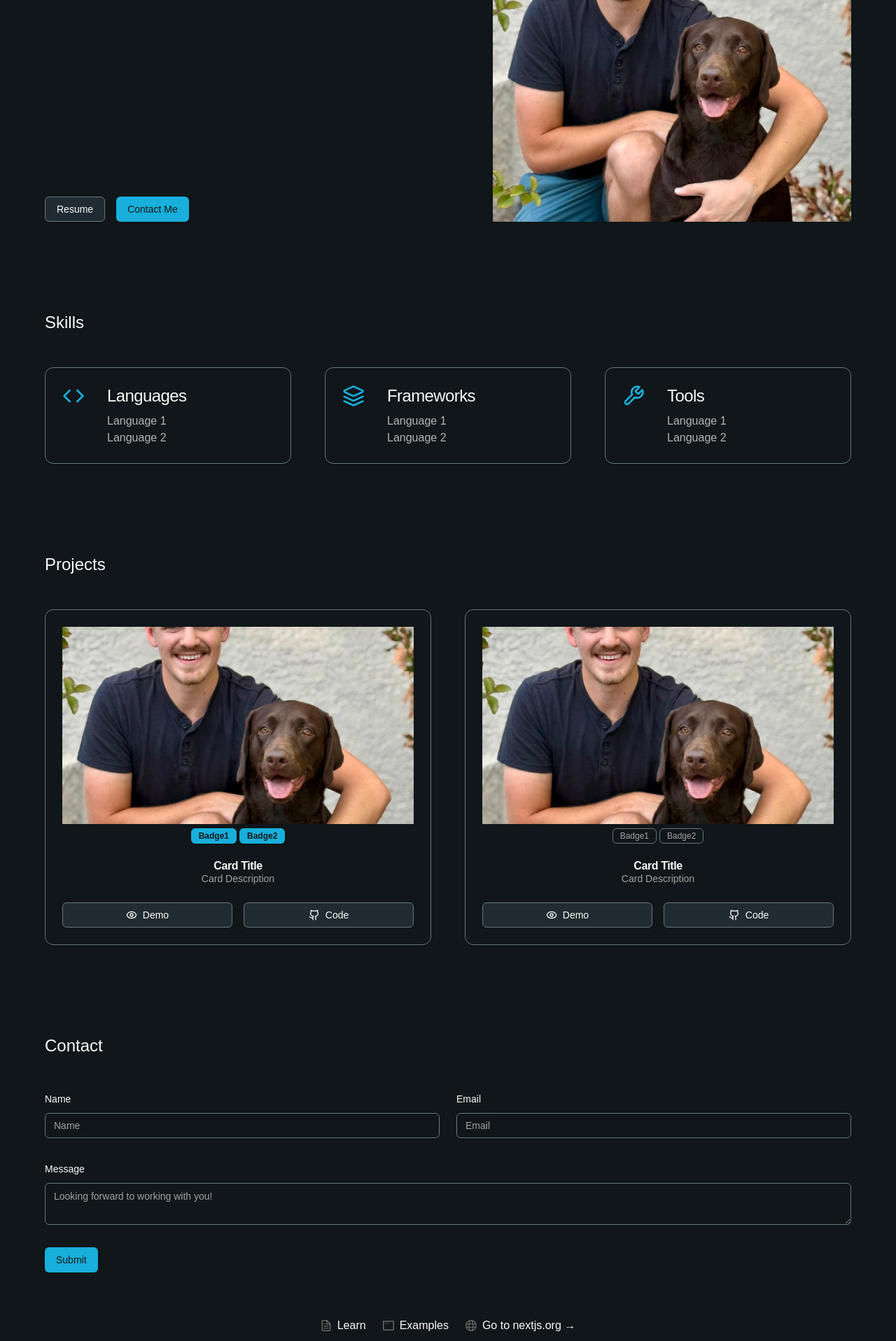
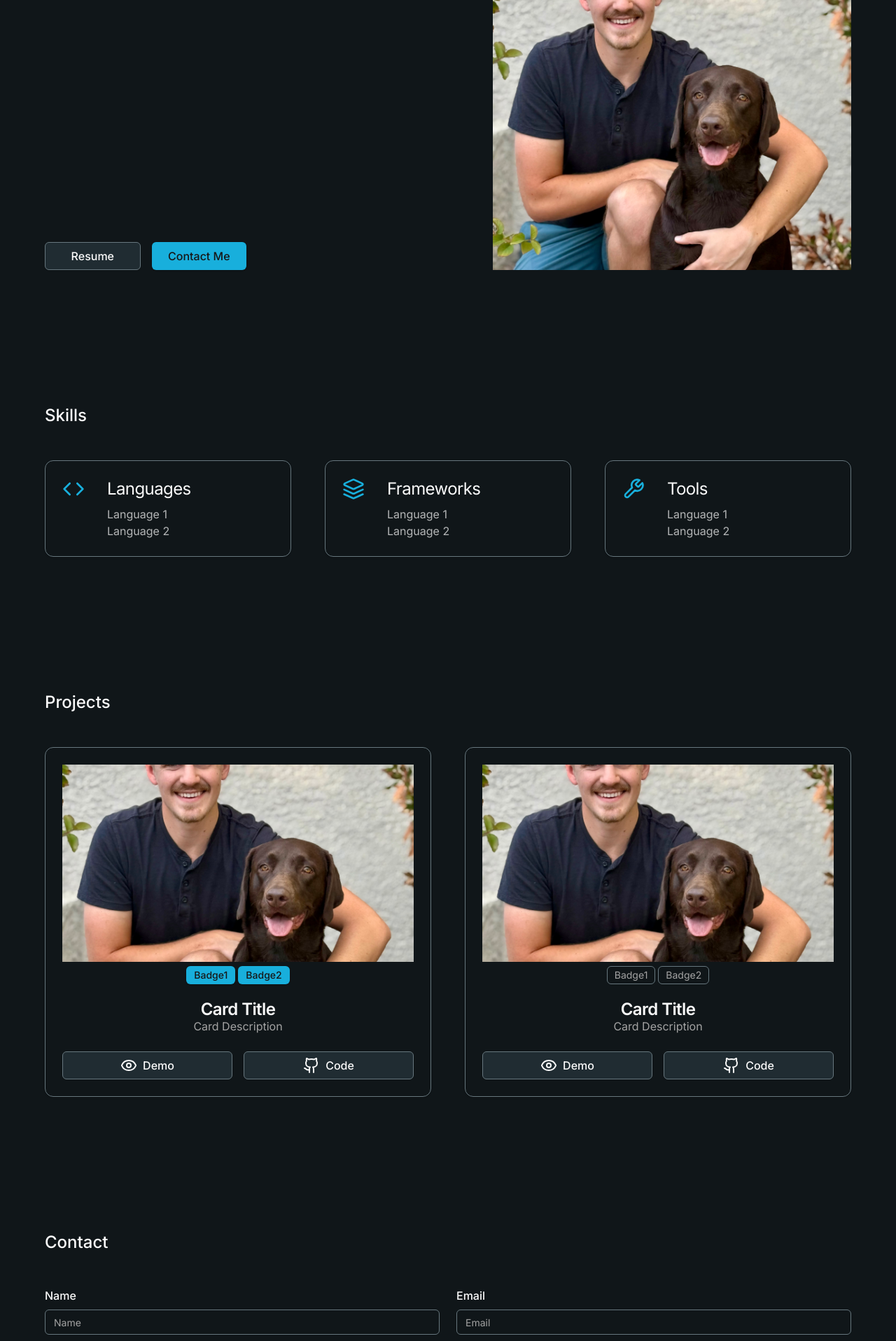
Before and after one commit to meeksdev/logan-meeks-portfolio-website, a Next.js app: page / in a window 1280 px wide. Shown: the part 880-2797 px from the top of the page at 70% size. Built offline with nearby package versions, Linux system fonts and the light colour scheme.

Commit message:
Completion of design template

```diff
--- a/src/app/footer/footer.js
+++ b/src/app/footer/footer.js
@@ -1,35 +1,41 @@
 import Image from 'next/image';
+import Link from 'next/link';
+import { Github, Linkedin } from 'lucide-react';
 
 export default function Footer() {
     return (
-        <footer className="row-start-3 flex gap-6 flex-wrap items-center justify-center">
-            <a
-                className="flex items-center gap-2 hover:underline hover:underline-offset-4"
-                href="https://nextjs.org/learn?utm_source=create-next-app&utm_medium=appdir-template-tw&utm_campaign=create-next-app"
-                target="_blank"
-                rel="noopener noreferrer"
-            >
-                <Image aria-hidden src="/file.svg" alt="File icon" width={16} height={16} />
-                Learn
-            </a>
-            <a
-                className="flex items-center gap-2 hover:underline hover:underline-offset-4"
-                href="https://vercel.com/templates?framework=next.js&utm_source=create-next-app&utm_medium=appdir-template-tw&utm_campaign=create-next-app"
-                target="_blank"
-                rel="noopener noreferrer"
-            >
-                <Image aria-hidden src="/window.svg" alt="Window icon" width={16} height={16} />
-                Examples
-            </a>
-            <a
-                className="flex items-center gap-2 hover:underline hover:underline-offset-4"
-                href="https://nextjs.org?utm_source=create-next-app&utm_medium=appdir-template-tw&utm_campaign=create-next-app"
-                target="_blank"
-                rel="noopener noreferrer"
-            >
-                <Image aria-hidden src="/globe.svg" alt="Globe icon" width={16} height={16} />
-                Go to nextjs.org →
-            </a>
+        <footer className="flex gap-6 flex-wrap justify-between text-center text-muted-foreground border-t pt-8 pb-40 px-8">
+            <section>
+                <div className="flex sm:mx-0 items-start pb-3">
+                    <Image className="overflow-hidden z-0 w-12" src="/Symbol-Light.svg" alt="Picture of Logan Meeks" width={40} height={40} />
+                    <div className="float-right">
+                        <h1 className="text-xl font-semibold text-foreground">Logan Meeks</h1>
+                        <span className="bg-foreground text-background px-1 text-sm font-semibold">Web Development</span>
+                    </div>
+                </div>
+                <div className="flex justify-center gap-4">
+                    <Link href="https://www.linkedin.com/company/meeksdev" rel="noopener noreferrer" title="Linked In" className="hover:text-accent">
+                        <Linkedin />
+                    </Link>
+                    <Link href="https://www.linkedin.com/company/meeksdev" rel="noopener noreferrer" title="Linked In" className="hover:text-accent">
+                        <Github />
+                    </Link>
+                </div>
+
+                {/* Link Github Here */}
+            </section>
+            <section>
+                <h1 className="font-bold pb-7">Contact Information</h1>
+                <Link href="mailto:loganmeeksllc@gmail.com" className="block rounded-full mb-[12px] hover:text-accent">
+                    loganmeeksllc@gmail.com
+                </Link>
+                <Link href="tel:+1-702-521-7541" className="block rounded-full mb-[12px] hover:text-accent">
+                    +1 (702) 521-7541
+                </Link>
+            </section>
+            <section>
+                <h1 className="mb-1 font-bold dark:text-shakespeare-200">Social Media</h1>
+            </section>
         </footer>
     );
 }
--- a/src/app/globals.css
+++ b/src/app/globals.css
@@ -1,13 +1,15 @@
 @tailwind base;
 @tailwind components;
 @tailwind utilities;
+
+/* @import url('https://fonts.googleapis.com/css2?family=Inter:ital,opsz,wght@0,14..32,100..900;1,14..32,100..900&display=swap'); */
 
 html {
     scroll-behavior: smooth;
 }
 
 body {
-    font-family: Arial, Helvetica, sans-serif;
+    font-family: Inter, Arial, Helvetica, sans-serif;
 }
 
 @layer base {
--- a/src/app/header/header.js
+++ b/src/app/header/header.js
@@ -15,40 +15,27 @@ export default function Header({ inViewElement }) {
             <NavigationMenu>
                 <NavigationMenuList className="flex gap-6 flex-wrap items-center justify-center">
                     <NavigationMenuItem>
-                        <NavigationMenuLink href="#" className={`p-2 hover:text-accent ${inViewElement === 'hero' ? 'bg-secondary border-border border' : ''}`}>
+                        <NavigationMenuLink href="#" className={`p-2  hover:text-accent rounded-md ${inViewElement === 'hero' ? 'bg-border' : ''}`}>
                             Home
                         </NavigationMenuLink>
                     </NavigationMenuItem>
                     <NavigationMenuItem>
-                        {/* <NavigationMenuLink href="#about" className={`p-2 hover:text-accent ${aboutInView ? 'text-blue-500' : 'text-red-500'}`}> */}
-                        <NavigationMenuLink
-                            href="#about"
-                            className={`p-2 hover:text-accent ${inViewElement === 'about' ? 'bg-secondary border-border border' : ''}`}
-                        >
+                        <NavigationMenuLink href="#about" className={`p-2  hover:text-accent rounded-md ${inViewElement === 'about' ? 'bg-border' : ''}`}>
                             About
                         </NavigationMenuLink>
                     </NavigationMenuItem>
                     <NavigationMenuItem>
-                        <NavigationMenuLink
-                            href="#skills"
-                            className={`p-2 hover:text-accent ${inViewElement === 'skills' ? 'bg-secondary border-border border' : ''}`}
-                        >
+                        <NavigationMenuLink href="#skills" className={`p-2  hover:text-accent rounded-md ${inViewElement === 'skills' ? 'bg-border' : ''}`}>
                             Skills
                         </NavigationMenuLink>
                     </NavigationMenuItem>
                     <NavigationMenuItem>
-                        <NavigationMenuLink
-                            href="#projects"
-                            className={`p-2 hover:text-accent ${inViewElement === 'projects' ? 'bg-secondary border-border border' : ''}`}
-                        >
+                        <NavigationMenuLink href="#projects" className={`p-2  hover:text-accent rounded-md ${inViewElement === 'projects' ? 'bg-border' : ''}`}>
                             Projects
                         </NavigationMenuLink>
                     </NavigationMenuItem>
                     <NavigationMenuItem>
-                        <NavigationMenuLink
-                            href="#contact"
-                            className={`p-2 hover:text-accent ${inViewElement === 'contact' ? 'bg-secondary border-border border' : ''}`}
-                        >
+                        <NavigationMenuLink href="#contact" className={`p-2  hover:text-accent rounded-md ${inViewElement === 'contact' ? 'bg-border' : ''}`}>
                             Contact
                         </NavigationMenuLink>
                     </NavigationMenuItem>
--- a/src/app/landingPage/landingPage.js
+++ b/src/app/landingPage/landingPage.js
@@ -59,15 +59,15 @@ export default function LandingPage() {
             setInViewElement('hero');
         } */
 
-        console.log(inViewElement);
-    }, [heroInView, aboutInView, skillsInView]);
+        // console.log(inViewElement);
+    }, [heroInView, aboutInView, skillsInView, projectsInView, contactInView]);
 
     return (
         <>
             <Header inViewElement={inViewElement} />
             <main>
                 {/* Hero Section */}
-                <section id="hero" ref={heroRef} className="relative flex bg-secondary justify-center items-center overflow-hidden">
+                <section id="hero" ref={heroRef} className="relative flex bg-secondary justify-center items-center overflow-hidden border-b">
                     <div className="w-full h-full flex-1 flex justify-end items-center">
                         <div className="w-fit h-fit flex justify-center items-center">
                             <svg
@@ -91,24 +91,26 @@ export default function LandingPage() {
                     </div>
 
                     <div className="w-full px-16 py-40 z-10 flex-[1.5]">
-                        <h1 className="w-fit text-5xl">
+                        <h1 className="w-fit text-5xl font-bold leading-tight">
                             Hi, I'm Logan Meeks. <br /> I'm a full stack developer.
                         </h1>
-                        <Button asChild className="w-fit">
+                        <Button asChild className="w-fit mt-2">
                             <Link href="#contact">Contact Me</Link>
                         </Button>
                     </div>
                 </section>
 
                 {/* About Me Section */}
-                <section id="about" ref={aboutRef} className="p-16">
-                    <h2 className="text-2xl mb-12">About Me</h2>
+                <section id="about" ref={aboutRef} className="px-16 py-24">
+                    <h2 className="text-2xl font-medium mb-12">About Me</h2>
                     <section className="flex gap-12 justify-between">
                         <div className="flex flex-col justify-between w-full">
                             <p>Lorem Ipsum Dolor Sit Amet...</p>
-                            <div className="flex gap-4">
-                                <Button variant="secondary">Resume</Button>
-                                <Button>Contact Me</Button>
+                            <div className="flex gap-4 w-72">
+                                <Button variant="secondary" className="w-full">
+                                    Resume
+                                </Button>
+                                <Button className="w-full">Contact Me</Button>
                             </div>
                         </div>
                         <Image className="w-full max-w-lg" src="/pup-n-me.jpg" alt="Picture of Logan Meeks" width={400} height={400} />
@@ -116,8 +118,8 @@ export default function LandingPage() {
                 </section>
 
                 {/* Skills Section */}
-                <section id="skills" ref={skillsRef} className="p-16 visible:bg-red-500">
-                    <h2 className="text-2xl mb-12">Skills</h2>
+                <section id="skills" ref={skillsRef} className="px-16 py-24 visible:bg-red-500">
+                    <h2 className="text-2xl font-medium mb-12">Skills</h2>
                     <section className="flex gap-12">
                         <Card className="w-full flex gap-6 p-6">
                             <CardHeader className="p-0">
@@ -153,8 +155,8 @@ export default function LandingPage() {
                 </section>
 
                 {/* Projects Section */}
-                <section id="projects" ref={projectsRef} className="p-16">
-                    <h2 className="text-2xl mb-12">Projects</h2>
+                <section id="projects" ref={projectsRef} className="px-16 py-24">
+                    <h2 className="text-2xl font-medium mb-12">Projects</h2>
                     <section className="flex gap-12">
                         <Card className="flex flex-col w-full">
                             <CardHeader className="h-full flex flex-col justify-center">
@@ -224,8 +226,8 @@ export default function LandingPage() {
                 </section>
 
                 {/* Contact Section */}
-                <section id="contact" ref={contactRef} className="p-16">
-                    <h2 className="text-2xl mb-12">Contact</h2>
+                <section id="contact" ref={contactRef} className="px-16 py-24">
+                    <h2 className="text-2xl font-medium mb-12">Contact</h2>
                     <ContactForm />
                 </section>
             </main>
--- a/src/app/layout.js
+++ b/src/app/layout.js
@@ -1,7 +1,8 @@
 import localFont from 'next/font/local';
+import { Inter } from 'next/font/google';
 import './globals.css';
 
-const geistSans = localFont({
+/* const geistSans = localFont({
     src: './fonts/GeistVF.woff',
     variable: '--font-geist-sans',
     weight: '100 900',
@@ -10,6 +11,10 @@ const geistMono = localFont({
     src: './fonts/GeistMonoVF.woff',
     variable: '--font-geist-mono',
     weight: '100 900',
+}); */
+const inter = Inter({
+    subsets: ['latin'],
+    variable: '--font-inter',
 });
 
 export const metadata = {
@@ -20,7 +25,7 @@ export const metadata = {
 export default function RootLayout({ children }) {
     return (
         <html lang="en" className="dark">
-            <body className={`${geistSans.variable} ${geistMono.variable} antialiased`}>{children}</body>
+            <body className={`${inter.variable} antialiased`}>{children}</body>
         </html>
     );
 }
--- a/src/components/ui/badge.jsx
+++ b/src/components/ui/badge.jsx
@@ -4,7 +4,7 @@ import { cva } from 'class-variance-authority';
 import { cn } from '@/lib/utils';
 
 const badgeVariants = cva(
-    'inline-flex items-center rounded-md border px-2.5 py-0.5 text-xs font-semibold transition-colors focus:outline-none focus:ring-2 focus:ring-ring focus:ring-offset-2',
+    'inline-flex items-center rounded-md border px-2.5 py-0.5 text-sm font-medium transition-colors focus:outline-none focus:ring-2 focus:ring-ring focus:ring-offset-2',
     {
         variants: {
             variant: {
--- a/src/components/ui/button.jsx
+++ b/src/components/ui/button.jsx
@@ -5,7 +5,7 @@ import { cva } from 'class-variance-authority';
 import { cn } from '@/lib/utils';
 
 const buttonVariants = cva(
-    'inline-flex items-center justify-center gap-2 whitespace-nowrap rounded-md text-sm font-medium transition-colors focus-visible:outline-none focus-visible:ring-1 focus-visible:ring-ring disabled:pointer-events-none disabled:opacity-50 [&_svg]:pointer-events-none [&_svg]:size-4 [&_svg]:shrink-0',
+    'inline-flex items-center justify-center gap-2 whitespace-nowrap rounded-md text-base font-medium transition-colors focus-visible:outline-none focus-visible:ring-1 focus-visible:ring-ring disabled:pointer-events-none disabled:opacity-50 [&_svg]:pointer-events-none [&_svg]:size-[18] [&_svg]:shrink-0',
     {
         variants: {
             variant: {
@@ -18,7 +18,7 @@ const buttonVariants = cva(
                 link: 'text-primary underline-offset-4 hover:underline',
             },
             size: {
-                default: 'h-9 px-4 py-2',
+                default: 'h-10 px-4 py-2',
                 sm: 'h-8 rounded-md px-3 text-xs',
                 lg: 'h-10 rounded-md px-8',
                 icon: 'h-9 w-9',
--- a/src/components/ui/card.jsx
+++ b/src/components/ui/card.jsx
@@ -1,50 +1,29 @@
-import * as React from "react"
+import * as React from 'react';
 
-import { cn } from "@/lib/utils"
+import { cn } from '@/lib/utils';
 
 const Card = React.forwardRef(({ className, ...props }, ref) => (
-  <div
-    ref={ref}
-    className={cn("rounded-xl border bg-card text-card-foreground shadow", className)}
-    {...props} />
-))
-Card.displayName = "Card"
+    <div ref={ref} className={cn('rounded-xl border bg-card text-card-foreground shadow', className)} {...props} />
+));
+Card.displayName = 'Card';
 
-const CardHeader = React.forwardRef(({ className, ...props }, ref) => (
-  <div
-    ref={ref}
-    className={cn("flex flex-col space-y-1.5 p-6", className)}
-    {...props} />
-))
-CardHeader.displayName = "CardHeader"
+const CardHeader = React.forwardRef(({ className, ...props }, ref) => <div ref={ref} className={cn('flex flex-col space-y-1.5 p-6', className)} {...props} />);
+CardHeader.displayName = 'CardHeader';
 
 const CardTitle = React.forwardRef(({ className, ...props }, ref) => (
-  <div
-    ref={ref}
-    className={cn("font-semibold leading-none tracking-tight", className)}
-    {...props} />
-))
-CardTitle.displayName = "CardTitle"
+    <div ref={ref} className={cn('font-semibold text-2xl leading-none tracking-tight', className)} {...props} />
+));
+CardTitle.displayName = 'CardTitle';
 
 const CardDescription = React.forwardRef(({ className, ...props }, ref) => (
-  <div
-    ref={ref}
-    className={cn("text-sm text-muted-foreground", className)}
-    {...props} />
-))
-CardDescription.displayName = "CardDescription"
+    <div ref={ref} className={cn('text-base text-muted-foreground', className)} {...props} />
+));
+CardDescription.displayName = 'CardDescription';
 
-const CardContent = React.forwardRef(({ className, ...props }, ref) => (
-  <div ref={ref} className={cn("p-6 pt-0", className)} {...props} />
-))
-CardContent.displayName = "CardContent"
+const CardContent = React.forwardRef(({ className, ...props }, ref) => <div ref={ref} className={cn('p-6 pt-0', className)} {...props} />);
+CardContent.displayName = 'CardContent';
 
-const CardFooter = React.forwardRef(({ className, ...props }, ref) => (
-  <div
-    ref={ref}
-    className={cn("flex items-center p-6 pt-0", className)}
-    {...props} />
-))
-CardFooter.displayName = "CardFooter"
+const CardFooter = React.forwardRef(({ className, ...props }, ref) => <div ref={ref} className={cn('flex items-center p-6 pt-0', className)} {...props} />);
+CardFooter.displayName = 'CardFooter';
 
-export { Card, CardHeader, CardFooter, CardTitle, CardDescription, CardContent }
+export { Card, CardHeader, CardFooter, CardTitle, CardDescription, CardContent };
--- a/src/components/ui/label.jsx
+++ b/src/components/ui/label.jsx
@@ -1,18 +1,14 @@
-"use client"
+'use client';
 
-import * as React from "react"
-import * as LabelPrimitive from "@radix-ui/react-label"
-import { cva } from "class-variance-authority";
+import * as React from 'react';
+import * as LabelPrimitive from '@radix-ui/react-label';
+import { cva } from 'class-variance-authority';
 
-import { cn } from "@/lib/utils"
+import { cn } from '@/lib/utils';
 
-const labelVariants = cva(
-  "text-sm font-medium leading-none peer-disabled:cursor-not-allowed peer-disabled:opacity-70"
-)
+const labelVariants = cva('text-base font-medium leading-none peer-disabled:cursor-not-allowed peer-disabled:opacity-70');
 
-const Label = React.forwardRef(({ className, ...props }, ref) => (
-  <LabelPrimitive.Root ref={ref} className={cn(labelVariants(), className)} {...props} />
-))
-Label.displayName = LabelPrimitive.Root.displayName
+const Label = React.forwardRef(({ className, ...props }, ref) => <LabelPrimitive.Root ref={ref} className={cn(labelVariants(), className)} {...props} />);
+Label.displayName = LabelPrimitive.Root.displayName;
 
-export { Label }
+export { Label };
```
